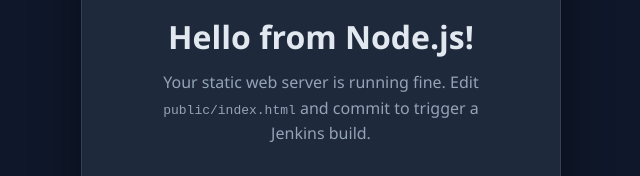
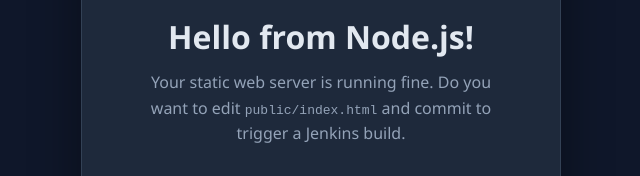
Before and after one commit to AryaSandilya/my-node-app, a website: page public/index.html in a window 1280 px wide. Shown: the part 253-429 px from the top of the page, without its empty margins (319-959 px from the left). Drawn offline with Linux system fonts and the light colour scheme.

Commit message:
Update index.html

```diff
--- a/public/index.html
+++ b/public/index.html
@@ -56,7 +56,7 @@
   <div class="card">
     <div class="badge">● Live</div>
     <h1>Hello from Node.js!</h1>
-    <p>Your static web server is running fine. Edit <code>public/index.html</code> and commit to trigger a Jenkins build.</p>
+    <p>Your static web server is running fine. Do you want to edit <code>public/index.html</code> and commit to trigger a Jenkins build.</p>
     <div class="meta">
       <div><span>Environment</span><span id="env">production</span></div>
       <div><span>Loaded at</span><span id="time"></span></div>
```
